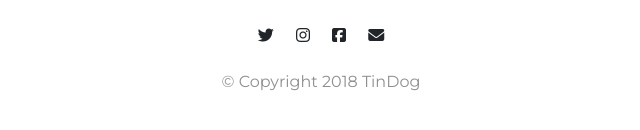
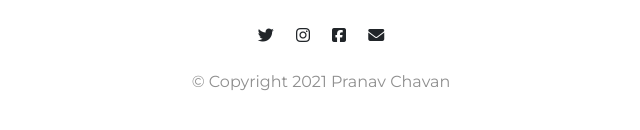
Before and after one commit to prnvchavan7/Tindog, a plain HTML site: page index.html in a window 1280 px wide. Shown: the part 3070-3200 px from the top of the page, 319-959 px from the left. Drawn offline with nearby package versions, Linux system fonts and the light colour scheme.

Commit message:
Update index.html
Updated copyrights for the website

```diff
--- a/index.html
+++ b/index.html
@@ -204,7 +204,7 @@
     <i class="social-icons fab fa-facebook-square"></i>
     <i class="social-icons fas fa-envelope"></i>
 
-    <p>© Copyright 2018 TinDog</p>
+    <p>© Copyright 2021 Pranav Chavan</p>
 
   </footer>
 
```
